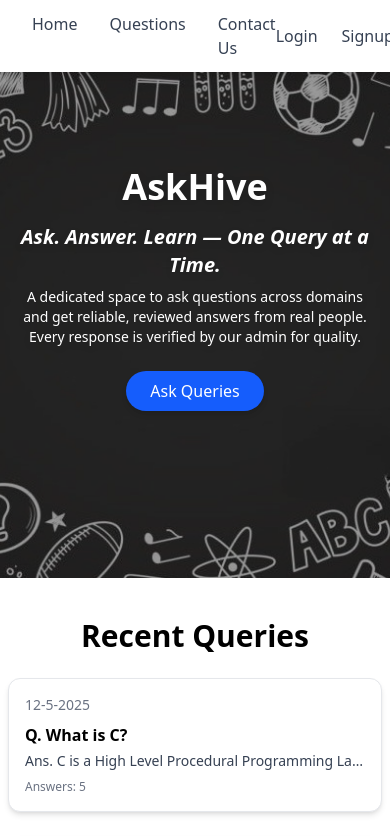
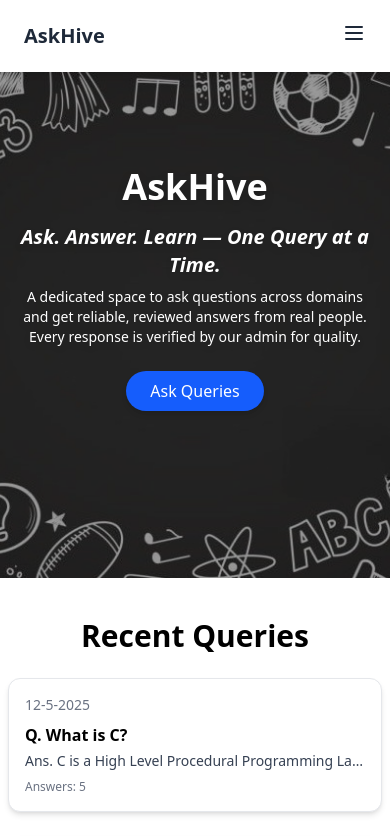
Before and after one commit to Soumita-Nag/QueryService, a Vue app: page / in a window 390 px wide. Shown: the top 836 px of the page. Built offline with nearby package versions, Linux system fonts and the light colour scheme.

Commit message:
navbar responsive

```diff
--- a/src/components/NavBar.vue
+++ b/src/components/NavBar.vue
@@ -1,22 +1,51 @@
 <template>
-  <nav class="flex justify-between items-center px-8 py-4 bg-white shadow-md h-18 w-full fixed z-50">
-    <div class="flex gap-8 text-gray-700 font-medium text-base">
-      <span @click="showHome" class="hover:text-blue-600 cursor-pointer transition-colors">Home</span>
-      <span @click="showQuestions" class="hover:text-blue-600 cursor-pointer transition-colors">Questions</span>
-      <span @click="showContact" class="hover:text-blue-600 cursor-pointer transition-colors">Contact Us</span>
+  <nav class="bg-white shadow-md fixed w-full z-50 px-6 py-4">
+    <div class="flex justify-between h-10 items-center">
+      <div class="text-xl font-bold text-gray-800">AskHive</div>
+      <div class="hidden md:flex gap-8 text-gray-700 font-medium text-base">
+        <span @click="showHome" class="hover:text-blue-600 cursor-pointer transition-colors">Home</span>
+        <span @click="showQuestions" class="hover:text-blue-600 cursor-pointer transition-colors">Questions</span>
+        <span @click="showContact" class="hover:text-blue-600 cursor-pointer transition-colors">Contact Us</span>
+      </div>
+      <div class="hidden md:flex gap-6 text-gray-700 font-medium text-base items-center">
+        <template v-if="!islogin">
+          <span @click="showLogin" class="hover:text-green-600 cursor-pointer transition-colors">Login</span>
+          <span @click="showSignup" class="hover:text-green-600 cursor-pointer transition-colors">Signup</span>
+        </template>
+        <template v-else>
+          <span class="capitalize text-xl cursor-pointer hover:text-green-500 transition-colors">
+            {{ user.uname }}
+          </span>
+        </template>
+      </div>
+      <div class="md:hidden">
+        <button @click="toggleMobileMenu">
+          <svg xmlns="http://www.w3.org/2000/svg" class="w-6 h-6 text-gray-800" fill="none" viewBox="0 0 24 24"
+            stroke="currentColor" stroke-width="2">
+            <path stroke-linecap="round" stroke-linejoin="round"
+              d="M4 6h16M4 12h16M4 18h16" />
+          </svg>
+        </button>
+      </div>
     </div>
-    <div class="flex gap-6 text-gray-700 font-medium text-base" v-show="!props.islogin">
-      <span class="hover:text-green-600 cursor-pointer transition-colors" @click="showLogin">Login</span>
-      <span class="hover:text-green-600 cursor-pointer transition-colors" @click="showSignup">Signup</span>
-    </div>
-    <div class="flex gap-6 text-gray-700 font-medium text-base" v-show="props.islogin">
-      <span class=" capitalize text-xl cursor-pointer hover:text-green-500 transition-colors">{{ props.user.uname }}</span>
+    <div v-if="mobileMenuOpen" class="md:hidden mt-4 space-y-3 text-gray-700 font-medium text-base">
+      <span @click="showHome" class="block hover:text-blue-600 cursor-pointer">Home</span>
+      <span @click="showQuestions" class="block hover:text-blue-600 cursor-pointer">Questions</span>
+      <span @click="showContact" class="block hover:text-blue-600 cursor-pointer">Contact Us</span>
+
+      <template v-if="!islogin">
+        <span @click="showLogin" class="block hover:text-green-600 cursor-pointer">Login</span>
+        <span @click="showSignup" class="block hover:text-green-600 cursor-pointer">Signup</span>
+      </template>
+      <template v-else>
+        <span class="block capitalize text-xl hover:text-green-500 cursor-pointer">{{ user.uname }}</span>
+      </template>
     </div>
   </nav>
 </template>
 
 <script setup>
-import { defineProps } from 'vue';
+import { defineProps,ref } from 'vue';
     const props=defineProps({
         islogin:Boolean,
         user:Object,
@@ -34,6 +63,10 @@ import { defineProps } from 'vue';
     const showQuestions=()=>{
       emit('activate',true,'Questions');
     }
+    const mobileMenuOpen = ref(false)
+    const toggleMobileMenu = () => {
+      mobileMenuOpen.value = !mobileMenuOpen.value
+    }
 </script>
 <style scoped>
 
```
